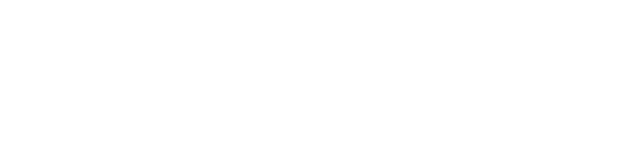
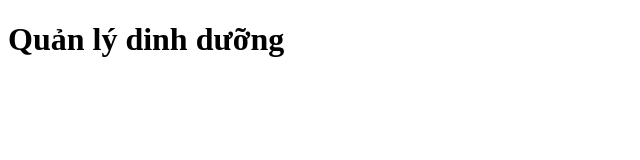
Before and after one commit to jackylong1992/SourceTree-base, a plain HTML site: page index.html in a window 1280 px wide. Shown: the whole page, without its empty margins (0-640 px from the left). Drawn offline with nearby package versions, Linux system fonts and the light colour scheme.

Commit message:
init commit

```diff
--- a/index.html
+++ b/index.html
@@ -3,9 +3,10 @@
 <!--this document include Bootstrap, Jquery, AngularJS -->
 <head>
 <meta charset="utf-8">
-<title>Jacky template</title>
-<meta name="description" content="Jacky template">
+<title>Quản lý dinh dưỡng</title>
+<meta name="description" content="Quản lý dinh dưỡng">
 <link rel="stylesheet" href="css/style.css">
+<h1>Quản lý dinh dưỡng</h1>
 </head>
 <body>
 <!--start html here -->
```
